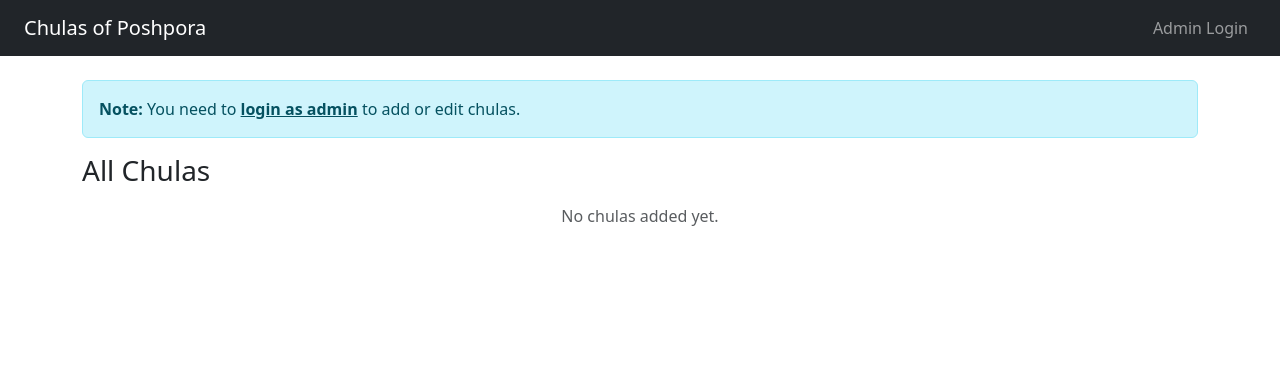
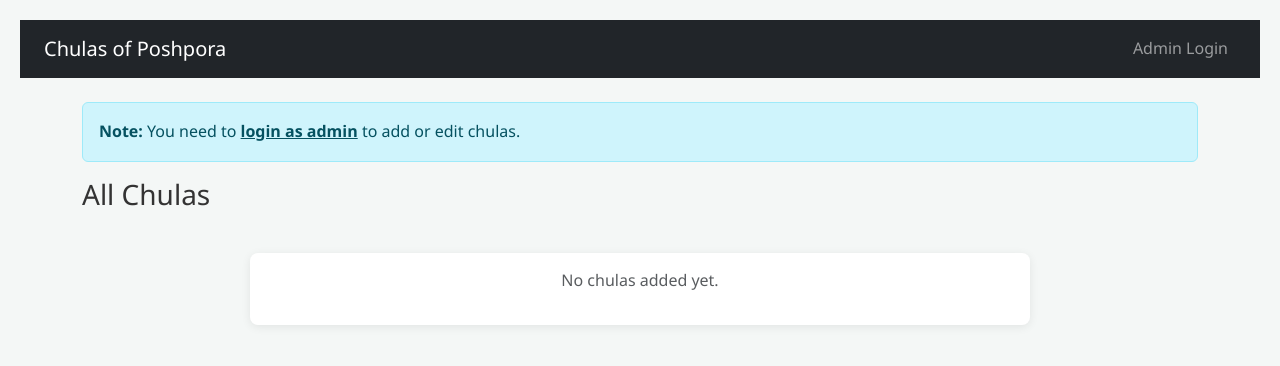
Before and after one commit to Yamin-Bhat/chulas-list, a Flask app: page / in a window 1280 px wide. Shown: the top 366 px of the page. Run offline with Flask 3, Linux system fonts and the light colour scheme; data that the repository does not hold is empty.

Commit message:
improved the style of homepage

```diff
--- a/static/style.css
+++ b/static/style.css
@@ -1,33 +1,107 @@
 body {
-    font-family: Arial, sans-serif;
+    font-family: 'Segoe UI', Tahoma, Geneva, Verdana, sans-serif;
+    margin: 0;
     padding: 20px;
-    background-color: #f0f2f5;
+    background-color: #f4f7f6;
+    color: #333;
+    line-height: 1.6;
 }
 
 h1 {
     text-align: center;
-    color: #333;
+    color: #2c3e50;
+    margin-bottom: 30px;
+    font-size: 2.5em;
+    font-weight: 600;
+    letter-spacing: 0.5px;
+}
+
+#chula-list {
+    max-width: 800px;
+    margin: 0 auto;
+    padding: 10px;
 }
 
 #chula-list div {
-    background: white;
-    padding: 10px;
-    margin-bottom: 10px;
+    background: #ffffff;
+    padding: 15px 20px;
+    margin-bottom: 12px;
     border-radius: 8px;
-    box-shadow: 0 0 5px rgba(0,0,0,0.1);
+    box-shadow: 0 2px 10px rgba(0, 0, 0, 0.08);
+    transition: transform 0.2s ease-in-out, box-shadow 0.2s ease-in-out;
 }
 
-form input, form button {
-    padding: 10px;
-    margin: 5px;
+#chula-list div:hover {
+    transform: translateY(-3px);
+    box-shadow: 0 4px 15px rgba(0, 0, 0, 0.12);
+}
+
+form {
+    max-width: 800px;
+    margin: 30px auto;
+    background: #ffffff;
+    padding: 20px;
+    border-radius: 8px;
+    box-shadow: 0 2px 10px rgba(0, 0, 0, 0.08);
+    display: flex;
+    flex-wrap: wrap;
+    justify-content: center;
+    align-items: center;
+    gap: 10px;
+}
+
+form input[type="text"] {
+    flex-grow: 1;
+    padding: 12px;
+    border: 1px solid #ced4da;
+    border-radius: 5px;
     font-size: 1em;
+    outline: none;
+    transition: border-color 0.2s ease-in-out, box-shadow 0.2s ease-in-out;
 }
+
+form input[type="text"]:focus {
+    border-color: #007bff;
+    box-shadow: 0 0 0 0.2rem rgba(0, 123, 255, 0.25);
+}
+
 form button {
-    background-color: #4CAF50;
+    padding: 12px 25px;
+    background-color: #28a745;
     color: white;
     border: none;
+    border-radius: 5px;
     cursor: pointer;
+    font-size: 1em;
+    font-weight: 600;
+    letter-spacing: 0.2px;
+    transition: background-color 0.2s ease-in-out, transform 0.1s ease-in-out;
 }
+
 form button:hover {
-    background-color: #45a049;
+    background-color: #218838;
+    transform: translateY(-1px);
 }
+
+form button:active {
+    transform: translateY(0);
+}
+
+
+@media (max-width: 600px) {
+    body {
+        padding: 15px;
+    }
+    h1 {
+        font-size: 2em;
+    }
+    form {
+        flex-direction: column;
+        align-items: stretch;
+    }
+    form input[type="text"],
+    form button {
+        width: 100%;
+        margin: 5px 0;
+    }
+}
--- a/templates/index.html
+++ b/templates/index.html
@@ -4,6 +4,7 @@
   <meta charset="UTF-8">
   <title>Chulas of Poshpora</title>
   <link href="https://cdn.jsdelivr.net/npm/bootstrap@5.3.3/dist/css/bootstrap.min.css" rel="stylesheet">
+  <link rel="stylesheet" href="static/style.css">
 </head>
 <body>
   <nav class="navbar navbar-expand-lg navbar-dark bg-dark px-4">
```
